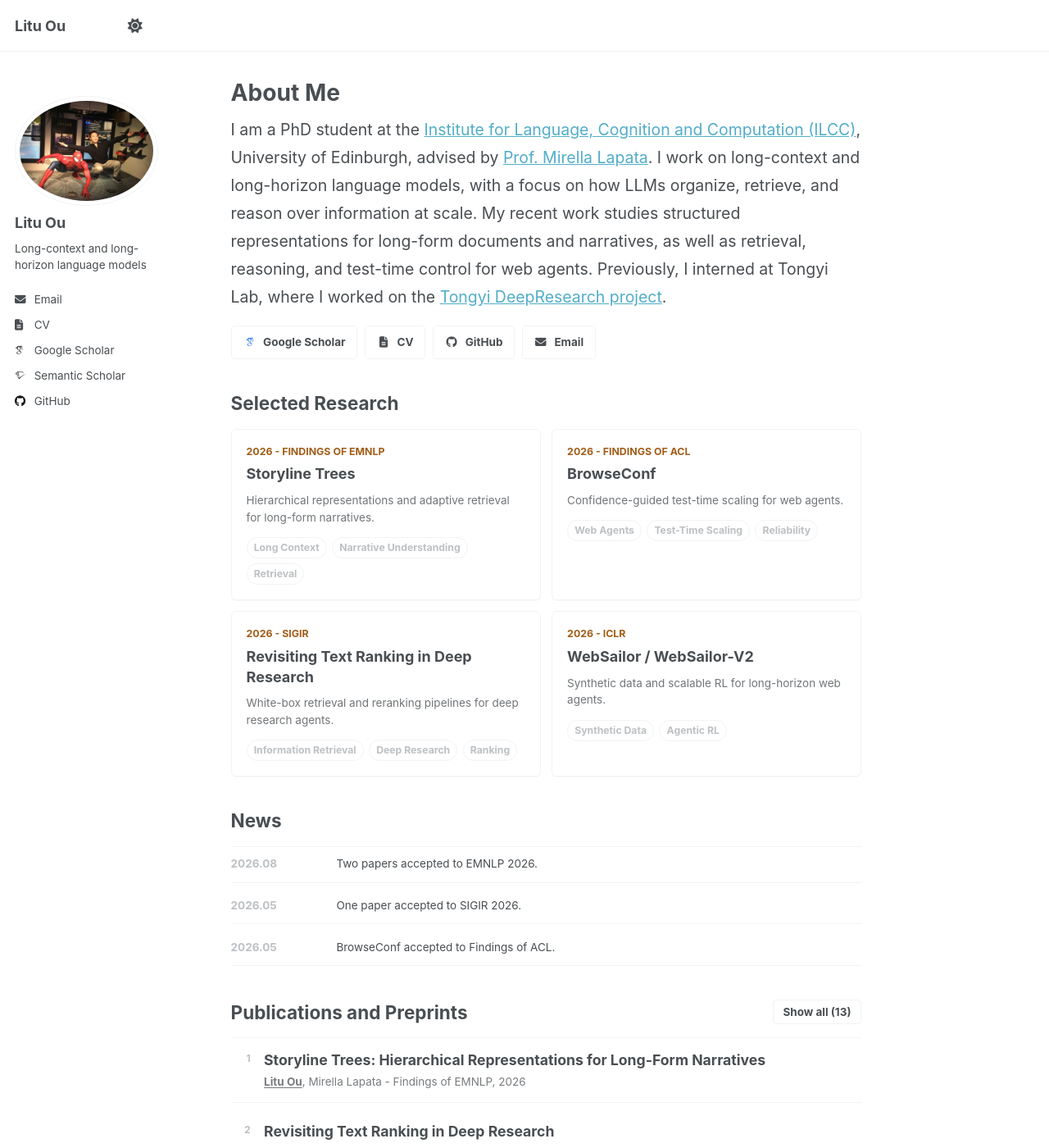
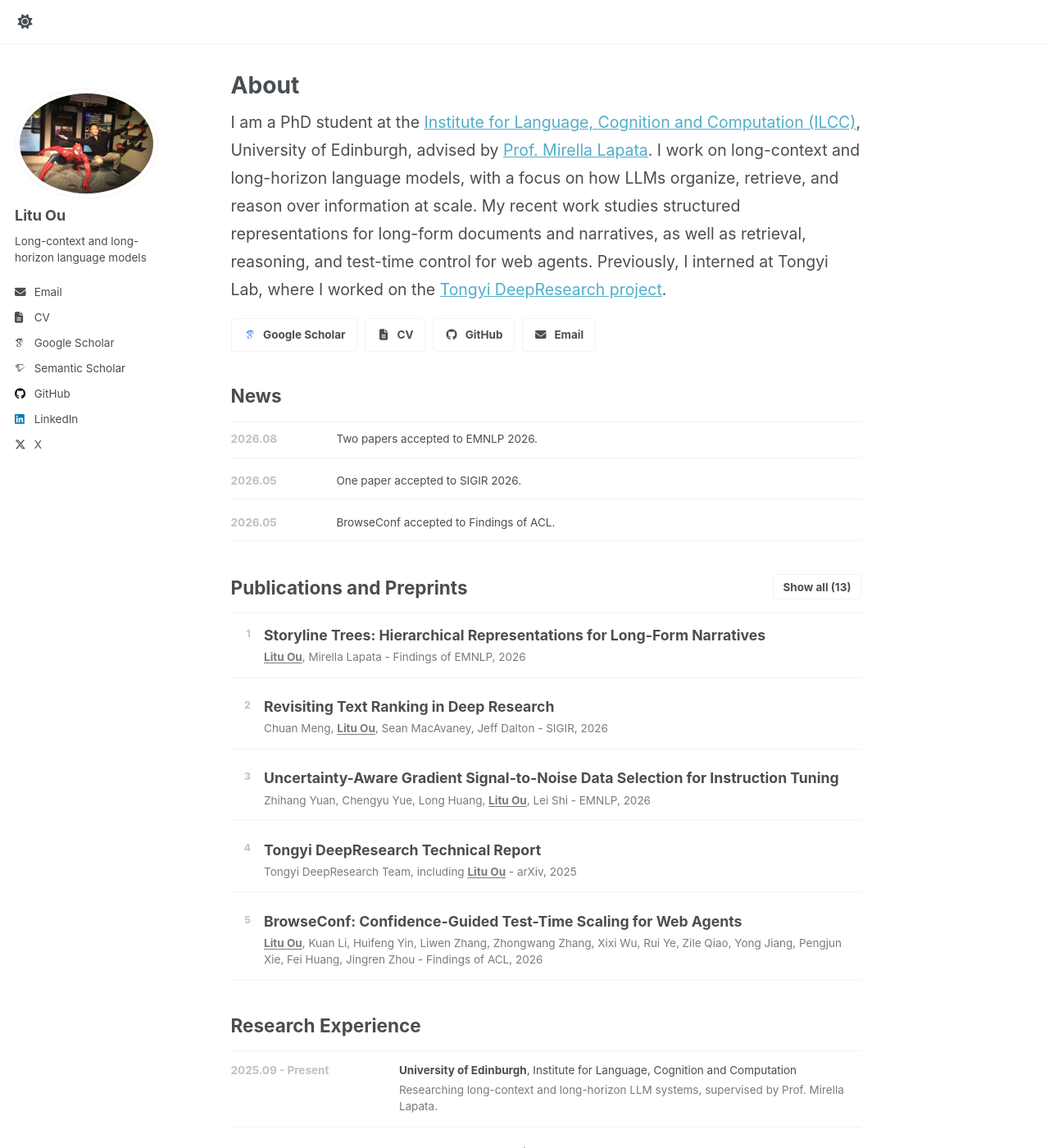
Before and after one commit to Leonard907/Leonard907.github.io, a Jekyll site: the page built from _pages/about.md, in a window 1280 px wide and 1400 px high. Shown: the whole window at 82% size. Built offline with Jekyll 4.4.1, drawn with Linux system fonts in a browser that asks for light colours; some web fonts are replaced; a script that is not in the unit is left out.

Commit message:
2026.10.14 update

```diff
--- a/_config.yml
+++ b/_config.yml
@@ -64,7 +64,7 @@
   keybase          : # Username
   instagram        : # Username
   lastfm           : # Username
-  linkedin         : # Username
+  linkedin         : "https://www.linkedin.com/in/litu-ou-77baa61a6/"
   mastodon         : # URL
   medium           : # URL
   pinterest        : # Username
@@ -72,7 +72,8 @@
   steam            : # Username
   telegram         : # URL
   tumblr           : # Username
-  twitter          : # Username for X / Twitter
+  x                : "https://x.com/l1tu_0u"
+  twitter          : # Username for X / Twitter (legacy key)
   vine             : # Username
   weibo            : # Username
   wikipedia        : # Username
--- a/_includes/author-profile.html
+++ b/_includes/author-profile.html
@@ -124,7 +124,11 @@
         <li><a href="https://last.fm/user/{{ author.lastfm }}"><i class="fab fa-fw fa-lastfm icon-pad-right" aria-hidden="true"></i>Last.fm</a></li>
       {% endif %}
       {% if author.linkedin %}
-        <li><a href="https://www.linkedin.com/in/{{ author.linkedin }}"><i class="fab fa-fw fa-linkedin icon-pad-right" aria-hidden="true"></i>LinkedIn</a></li>
+        {% assign linkedin_url = author.linkedin %}
+        {% unless author.linkedin contains "://" %}
+          {% assign linkedin_url = "https://www.linkedin.com/in/" | append: author.linkedin %}
+        {% endunless %}
+        <li><a href="{{ linkedin_url }}"><i class="fab fa-fw fa-linkedin icon-pad-right" aria-hidden="true"></i>LinkedIn</a></li>
       {% endif %}
       {% if author.mastodon %}
         <li><a href="{{ author.mastodon }}"><i class="fab fa-fw fa-mastodon icon-pad-right" aria-hidden="true"></i>Mastodon</a></li>
@@ -147,8 +151,10 @@
       {% if author.tumblr %}
         <li><a href="https://{{ author.tumblr }}.tumblr.com"><i class="fab fa-fw fa-tumblr icon-pad-right" aria-hidden="true"></i>Tumblr</a></li>
       {% endif %}
-      {% if author.twitter %}
-        <li><a href="https://twitter.com/{{ author.twitter }}"><i class="fab fa-fw fa-x-twitter icon-pad-right" aria-hidden="true"></i>X (formerly Twitter)</a></li>
+      {% if author.x %}
+        <li><a href="{{ author.x }}"><i class="fab fa-fw fa-x-twitter icon-pad-right" aria-hidden="true"></i>X</a></li>
+      {% elsif author.twitter %}
+        <li><a href="https://twitter.com/{{ author.twitter }}"><i class="fab fa-fw fa-x-twitter icon-pad-right" aria-hidden="true"></i>X</a></li>
       {% endif %}
       {% if author.vine %}
         <li><a href="https://vine.co/u/{{ author.vine }}"><i class="fab fa-fw fa-vine icon-pad-right" aria-hidden="true"></i>Vine</a></li>
--- a/_includes/masthead.html
+++ b/_includes/masthead.html
@@ -6,7 +6,6 @@
       <nav id="site-nav" class="greedy-nav">
         <button><div class="navicon"></div></button>
         <ul class="visible-links">
-          <li class="masthead__menu-item masthead__menu-item--lg persist"><a href="{{ base_path }}/">{{ site.title }}</a></li>
           {% for link in site.data.navigation.main %}
             {% if link.url contains 'http' %}
               {% assign domain = '' %}
--- a/_pages/about.md
+++ b/_pages/about.md
@@ -1,6 +1,6 @@
 ---
 permalink: /
-title: "About Me"
+title: "About"
 author_profile: true
 redirect_from:
   - /about/
@@ -17,43 +17,6 @@
       <a href="{{ '/files/CV_Litu%20Ou.pdf' | relative_url }}"><i class="fas fa-fw fa-file-lines home-profile__quick-link-icon" aria-hidden="true"></i>CV</a>
       <a href="https://github.com/Leonard907"><i class="fab fa-fw fa-github home-profile__quick-link-icon" aria-hidden="true"></i>GitHub</a>
       <a href="mailto:l.ou-1@sms.ed.ac.uk"><i class="fas fa-fw fa-envelope home-profile__quick-link-icon" aria-hidden="true"></i>Email</a>
-    </div>
-  </section>
-
-  <section class="home-section" aria-labelledby="selected-research">
-    <div class="section-heading">
-      <h2 id="selected-research">Selected Research</h2>
-    </div>
-
-    <div class="work-grid">
-      <article class="work-card">
-        <div class="work-card__meta">2026 - Findings of EMNLP</div>
-        <h3><a href="https://arxiv.org/abs/2606.20900">Storyline Trees</a></h3>
-        <p>Hierarchical representations and adaptive retrieval for long-form narratives.</p>
-        <div class="tag-row"><span>Long Context</span><span>Narrative Understanding</span><span>Retrieval</span></div>
-      </article>
-
-      <article class="work-card">
-        <div class="work-card__meta">2026 - Findings of ACL</div>
-        <h3><a href="https://arxiv.org/abs/2510.23458">BrowseConf</a></h3>
-        <p>Confidence-guided test-time scaling for web agents.</p>
-        <div class="tag-row"><span>Web Agents</span><span>Test-Time Scaling</span><span>Reliability</span></div>
-      </article>
-
-      <article class="work-card">
-        <div class="work-card__meta">2026 - SIGIR</div>
-        <h3><a href="https://arxiv.org/abs/2602.21456">Revisiting Text Ranking in Deep Research</a></h3>
-        <p>White-box retrieval and reranking pipelines for deep research agents.</p>
-        <div class="tag-row"><span>Information Retrieval</span><span>Deep Research</span><span>Ranking</span></div>
-      </article>
-
-      <article class="work-card">
-        <div class="work-card__meta">2026 - ICLR</div>
-        <h3><a href="https://openreview.net/forum?id=HuP16O5SJf">WebSailor / WebSailor-V2</a></h3>
-        <p>Synthetic data and scalable RL for long-horizon web agents.</p>
-        <div class="tag-row"><span>Synthetic Data</span><span>Agentic RL</span></div>
-      </article>
-
     </div>
   </section>
 
--- a/_sass/layout/_homepage.scss
+++ b/_sass/layout/_homepage.scss
@@ -4,20 +4,8 @@
 
 .home-profile {
   --home-accent-color: #2f7f93;
-  --home-warm-color: #a15d18;
-  --home-soft-bg: var(--global-bg-color);
 
   color: var(--global-text-color);
-
-  .home-profile__eyebrow {
-    margin: 0 0 0.75rem;
-    color: var(--global-text-color-light);
-    font-family: $sans-serif;
-    font-size: $type-size-6;
-    font-weight: 700;
-    letter-spacing: 0;
-    text-transform: uppercase;
-  }
 
   .home-profile__lede {
     max-width: 52rem;
@@ -101,75 +89,6 @@
       font-size: $type-size-6;
       line-height: 1.5;
       opacity: 0.76;
-    }
-  }
-
-  .work-grid {
-    display: grid;
-    grid-template-columns: repeat(auto-fit, minmax(14rem, 1fr));
-    gap: 0.75rem;
-  }
-
-  .work-card {
-    border: 1px solid var(--global-border-color);
-    border-radius: 6px;
-    background: var(--home-soft-bg);
-    box-shadow: 0 1px 0 rgba(0, 0, 0, 0.03);
-  }
-
-  .work-card {
-    padding: 1rem;
-
-    .work-card__meta {
-      margin-bottom: 0.35rem;
-      color: var(--home-warm-color);
-      font-family: $sans-serif;
-      font-size: $type-size-7;
-      font-weight: 700;
-      text-transform: uppercase;
-    }
-
-    h3 {
-      margin: 0 0 0.5rem;
-      font-family: $sans-serif;
-      font-size: 1rem;
-      line-height: 1.35;
-
-      a {
-        color: var(--global-text-color);
-        text-decoration: none;
-
-        &:hover {
-          color: var(--home-accent-color);
-          text-decoration: none;
-        }
-      }
-    }
-
-    p {
-      margin: 0 0 0.75rem;
-      color: var(--global-text-color);
-      font-family: $sans-serif;
-      font-size: $type-size-6;
-      line-height: 1.55;
-      opacity: 0.78;
-    }
-  }
-
-  .tag-row {
-    display: flex;
-    flex-wrap: wrap;
-    gap: 0.35rem;
-
-    span {
-      padding: 0.15rem 0.45rem;
-      border: 1px solid var(--global-border-color);
-      border-radius: 999px;
-      background: var(--global-bg-color);
-      color: var(--global-text-color-light);
-      font-family: $sans-serif;
-      font-size: 0.68rem;
-      font-weight: 700;
     }
   }
 
```
Also changed, not shown: 1 other file.
